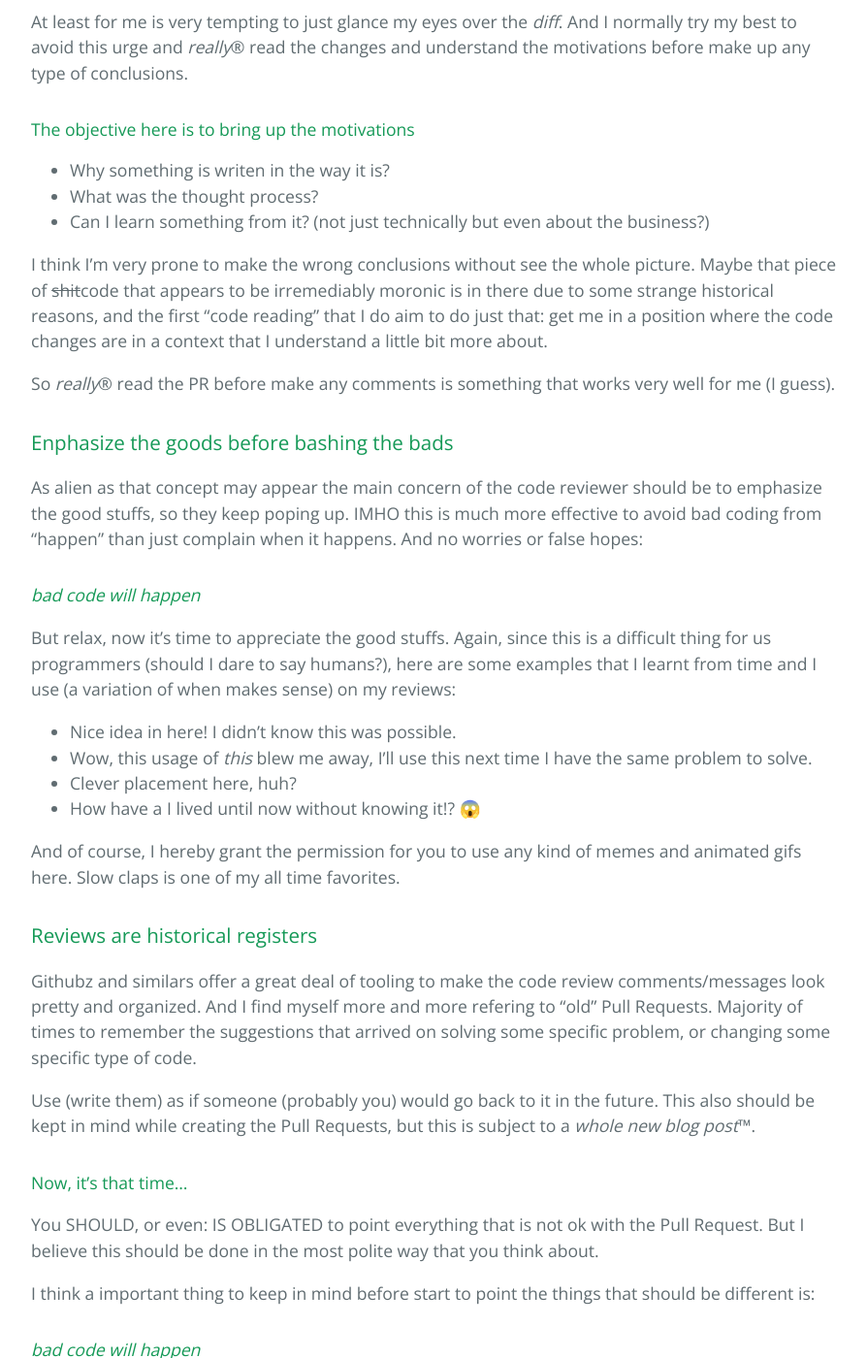
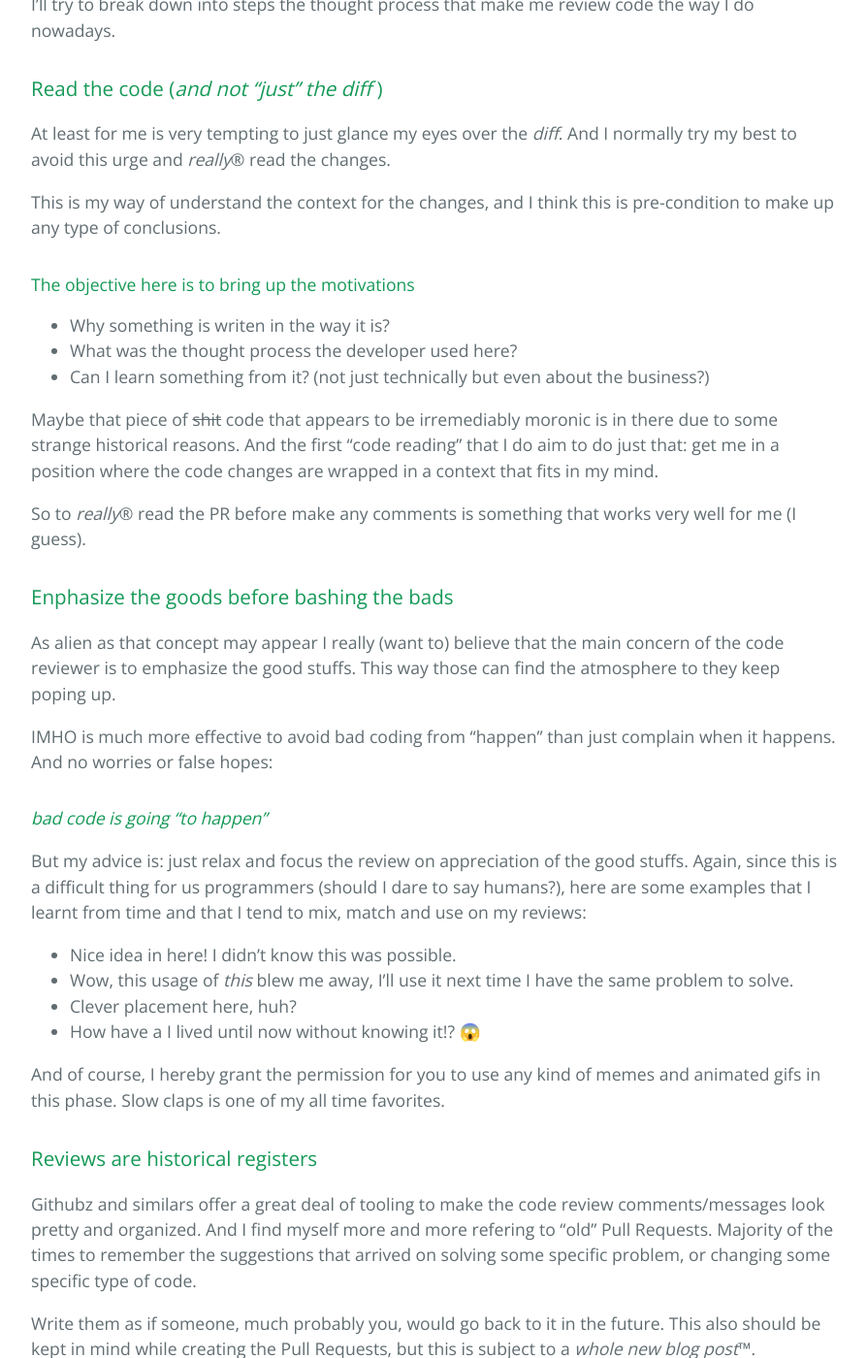
Before and after one commit to mistersourcerer/blog, a Jekyll site: the page built from _posts/en/2017-03-20-the-polite-code-reviewer.md, in a window 1280 px wide and 1400 px high, scrolled down 939 px. Shown: the whole window at 97% size, without its empty margins (192-1086 px from the left). Built offline with Jekyll 4.4.1, drawn with Linux system fonts in a browser that asks for light colours; some of the changed text lies outside the part shown.

Commit message:
Second draft on the way!

```diff
--- a/_posts/en/2017-03-20-the-polite-code-reviewer.md
+++ b/_posts/en/2017-03-20-the-polite-code-reviewer.md
@@ -9,174 +9,189 @@ categories:
 
 ## The Polite Code Reviewer
 
-From time to time someone says me
+### TL;DR
+
+ - Code Review is an opportunity educate,
+but to learn also, and at the same rate.
+ - Don't comment before understanding the reasoning behind the changes.
+ - Spend the same energy recognizing good stuff
+(encouraging and/or praising it)
+that you apply to find bad stuff.
+ - Discussions in code reviews can and should
+a learning material (and serve for future references).
+ - Point clearly and with (code) counter examples
+everything that is not that good.
+ - Recognize the effort that the coleagues employed
+on trying to make the best they can.
+
+## What is this post about, guyz!? OMG!
+
+Lately some work colleagues have said to me
 that my code reviews are a little bit "different".
 Being the very self-confident person that I am,
 I started to ask myself (and other people)
-which could I do to make them better.
-For my huge surprise,
-the "difference" at that time was a very good thing.
-So I'll try to break down into steps
-the though process that make me review code
+what could I do to make them better.
+Then I discovered,
+much to my surprise,
+that the "different" in this case is actually a good thing.
+
+I'll try to break down into steps
+the thought process that make me review code
 the way I do nowadays.
-
-### TL;DR
-
- - Code Review is an incredible opportunity to educate but,
-in many cases,
-it's even more important as a learning experience.
- - Don't comment before understanding the reasoning behind the changes.
- - Spend the same energy recognizing good stuff
-(encourage and/or praise it)
-that you apply to find bad stuff.
- - Write your thougts about the changes
-as they were be referred in the future (they probably will).
- - Point clearly and with (code) counter examples
-everything that is not that good.
- - Recognize the effort that the coleagues employed
-on try to make the best they can.
 
 ### Read the code (_and not "just" the diff_ )
 
-At least for me
-is very tempting to just glance my eyes over the _diff_.
+At least for me is very tempting to just glance my eyes over the _diff_.
 And I normally try my best to avoid this urge
-and *really*® read the changes and
-understand the motivations
-before make up any type of conclusions.
+and *really*® read the changes.
+
+This is my way of understand the context for the changes,
+and I think this is pre-condition
+to make up any type of conclusions.
 
 #### The objective here is to bring up the motivations
 
  - Why something is writen in the way it is?
- - What was the thought process?
+ - What was the thought process the developer used here?
  - Can I learn something from it?
   (not just technically but even about the business?)
 
-I think I'm very prone to make the wrong conclusions
-without see the whole picture.
-Maybe that piece of ~~shit~~code
+Maybe that piece of ~~shit~~ code
 that appears to be irremediably moronic
-is in there due to some strange historical reasons,
-and the first "code reading" that I do aim to do just that:
+is in there due to some strange historical reasons.
+And the first "code reading" that I do
+aim to do just that:
 get me in a position where the code changes
-are in a context that I understand a little bit more about.
+are wrapped in a context that fits in my mind.
 
-So *really*® read the PR before make any comments
+So to *really*® read the PR before make any comments
 is something that works very well for me (I guess).
 
 ### Enphasize the goods before bashing the bads
 
-As alien as that concept may appear
-the main concern of the code reviewer
-should be to emphasize the good stuffs,
-so they keep poping up.
-IMHO this is much more effective
-to avoid bad coding from "happen"
+As alien as that concept may appear I really (want to) believe that
+the main concern of the code reviewer is to emphasize the good stuffs.
+This way those can find the atmosphere to they keep poping up.
+
+IMHO is much more effective to avoid bad coding from "happen"
 than just complain when it happens.
 And no worries or false hopes:
 
-#### _bad code will happen_
+#### _bad code is going "to happen"_
 
-But relax,
-now it's time to appreciate the good stuffs.
+But my advice is: just relax
+and focus the review on appreciation of the good stuffs.
 Again, since this is a difficult thing for us programmers
 (should I dare to say humans?),
-here are some examples
-that I learnt from time and I use
-(a variation of when makes sense)
-on my reviews:
+here are some examples that I learnt from time
+and that I tend to mix, match and use on my reviews:
 
  - Nice idea in here! I didn't know this was possible.
  - Wow, this usage of _this_ blew me away,
-I'll use this next time I have the same problem to solve.
+I'll use it next time I have the same problem to solve.
  - Clever placement here, huh?
  - How have a I lived until now without knowing it!? 😱
 
-And of course,
-I hereby grant the permission
-for you to use any kind of memes and animated gifs here.
+And of course, I hereby grant the permission
+for you to use any kind of memes and animated gifs in this phase.
 Slow claps is one of my all time favorites.
 
 ### Reviews are historical registers
 
-Githubz and similars
-offer a great deal of tooling to make the code review
-comments/messages look pretty and organized.
+Githubz and similars offer a great deal of tooling
+to make the code review comments/messages look pretty and organized.
 And I find myself more and more refering to "old" Pull Requests.
-Majority of times to remember the suggestions
+Majority of the times to remember the suggestions
 that arrived on solving some specific problem,
 or changing some specific type of code.
 
-Use (write them) as if someone (probably you)
+Write them as if someone,
+much probably you,
 would go back to it in the future.
 This also should be kept in mind
 while creating the Pull Requests,
 but this is subject to a _whole new blog post_™.
 
+### Now, it's that time...
 
-#### Now, it's that time...
+I try my best to point everything
+that is not ok with the Pull Request.
+But I believe this should be done in the
+most polite way that I can.
+And let's face it already: I'm a sir.
 
-You SHOULD, or even: IS OBLIGATED to
-point everything that is not ok with the Pull Request.
-But I believe this should be done in the
-most polite way that you think about.
+An important thing to keep in mind
+(before start to point the things that should be different)
+is:
 
-I think a important thing to keep in mind before start
-to point the things that should be different is:
-
-#### _bad code will happen_
+#### _bad code **is going "to happen"**_, remember?
 
 And this is totally fine.
-We make mistakes all the bloody time, and we should,
-otherwhise we are not trying anything new/better, right?
+We make mistakes all the bloody time.
+Well, at least I do.
+MAYBE I'M A MORON, WHO KNOWS!?
+But seriously, if we don't make booboos
+we are not trying anything new/better, right?
 
-To point those problems create opportunities to assess why this is happening:
+To point those problems is
+to create opportunities to assess why this is happening:
  - Something is unclear about our standards?
- - There is some business logics misconceptions?
+ - There is some business logic misconceptions?
  - Someone could enjoy some brown bag sessions on OO design?
 
-##### Never say that something is plain ugly
+#### Never say that something is plain ugly
 
-First because it's just wrong. Don't be an ~~asshat~~ ~~douche~~ bad person.
-But also because this is very, VERY subjective, right.
+First because it's just wrong.
+Don't be an ~~asshat~~ ~~douche~~ bad person.
+But also because this is very, VERY subjective.
 
-The pretty is in the viewers eyes.
+_The prettyness is in the viewers eyes._
 
 So I try my best to be VERY objective about it.
 
-##### When something is wrong, you should say why
-(Github) Markdown is amazing to create really readable texts
-with code syntax highlighting and everything.
-I use it all the times in my comments.
+##### If something is wrong, I try to show why and how
 
-And I allways try to give examples and
-to use references to older experiences
-(and even blog posts, books, etc).
+I use the miracle of code syntax highlighting
+and all sorts of _h1_, _h2_ and _h3_ on my markdowns
+to make my comments very readable.
+Well... at least I try, ok!? 😤
 
-I think here the main idea is:
-try and prove your point.
+Other tip is to enhance the examples
+with references to older experiences,
+other people on the interwebz that the team respect
+(blog posts, books, etc).
+
+_Try and prove your point.
+Do some effort.
+Spent some time on it._
 
 When I **feel** that something is wrong
 but I can't provide a clear example on how to do it better,
 I try to call for a conversation.
-Maybe then some idea arrives, but not in the _PR_.
-Remember: I treat it as historical register. =)
+You know? That old thing when you
+exchanges some words? Face to face?
+Probably some ideas will pop up,
+but I really avoid to write in the _PR_ those foggy brain farts💨.
 
 ##### When you "THINK" something is wrong, just test it first
+
 I'm always watching myself to punch me in the right ear
 before I write something like:
 
-_"I guess this isn't really necessary, I'm not sure."_
+_"I guess this isn't really necessary, ya know?
+But I'm, like, not sure."_
 
 The person that wrote the code spent some time on it,
-wrote tests/specs to guarantee that it's working.
+thought about some abstractions to make it cool,
+wrote tests/specs to guarantee that it's working...
 So I think it's just lame to "just guess"
 that something in the PR isn't the best/right way to go.
 And more than that,
-kinda delegate all the job to prove or disprove something
-to the same person that is working hard on some feature.
+kinda delegate all the job to prove or disprove
+something to the same person
+that is working hard on some feature.
 
-And in the majority of the times
+And in the majority of the cases
 I discover really nice stuff when I do a rapid test in the terminal.
 You know? I'm talking about those
 "`#third` method is on _Active Support_ or _Ruby_ itself " type of questions.
```
